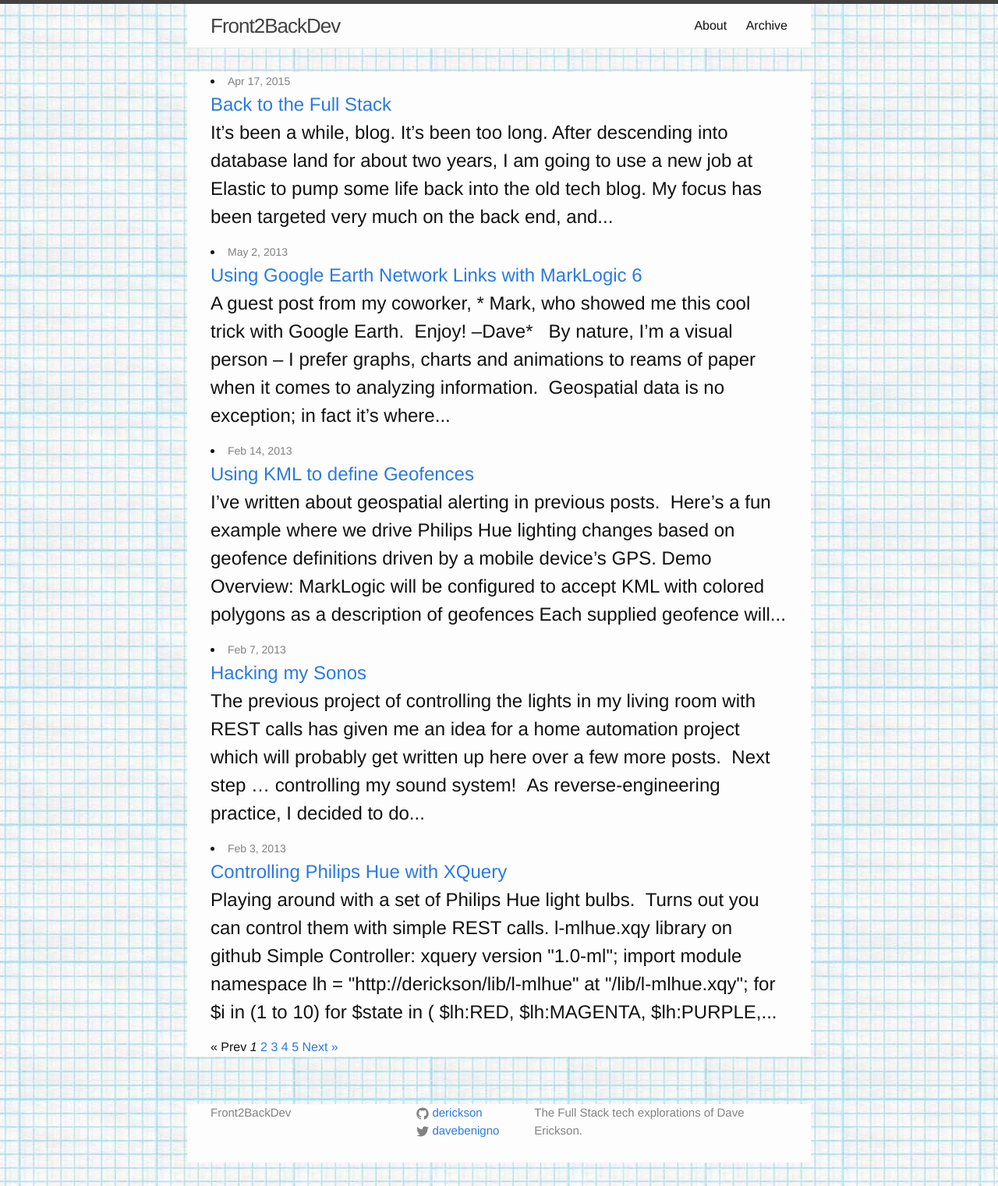
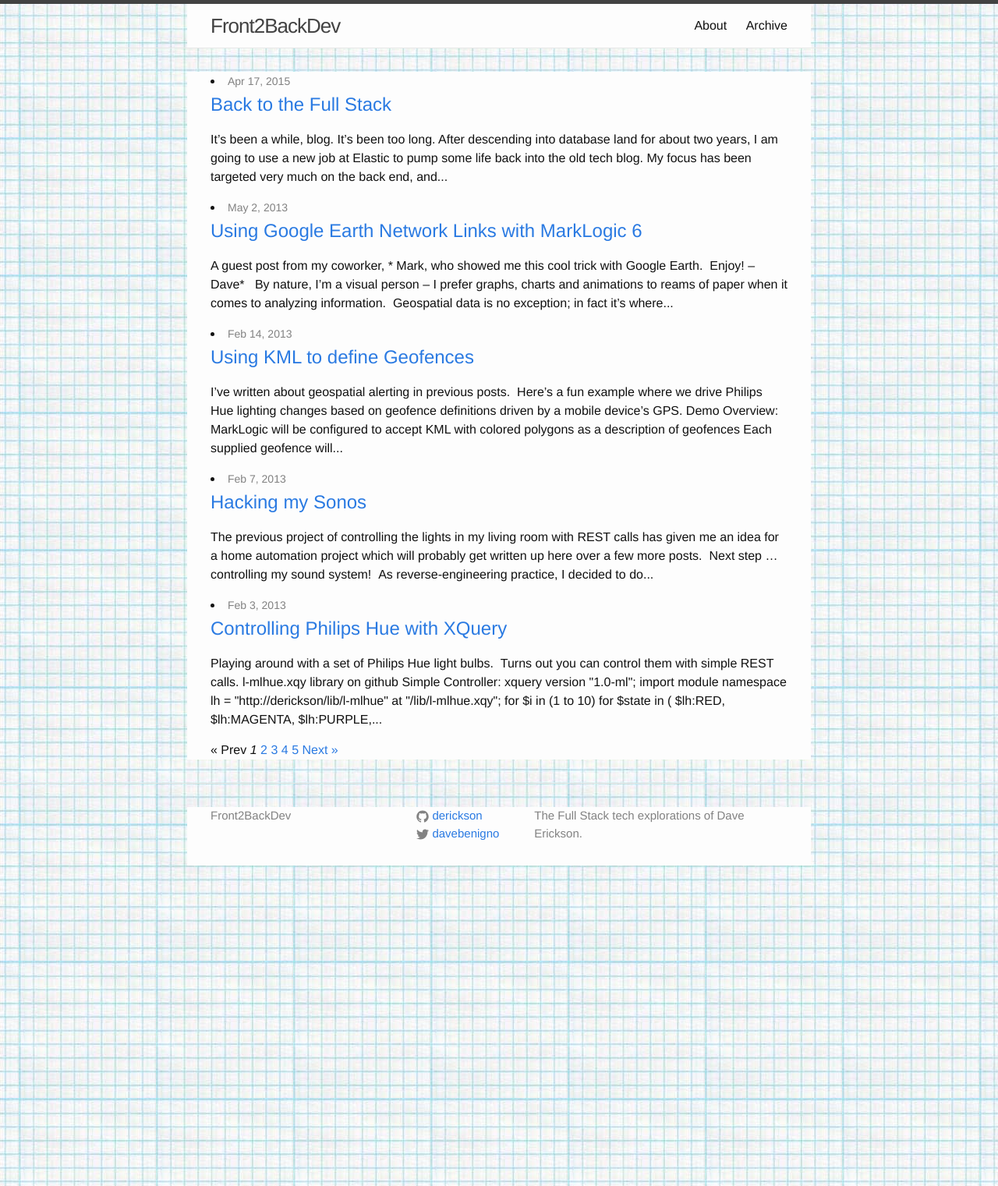
Before and after one commit to derickson/derickson.github.io, a Jekyll site: the page built from index.html, in a window 1280 px wide. Shown: the whole page at 78% size. Built offline with Jekyll 4.4.1, drawn with Linux system fonts in a browser that asks for light colours; the list of posts is cut into pages by our own code.

Commit message:
p outside of h2

```diff
--- a/index.html
+++ b/index.html
@@ -11,8 +11,8 @@
 	      <span class="post-meta">{{ post.date | date: "%b %-d, %Y" }}</span>
 	      <h2>
 	        <a class="post-link" href="{{ post.url | prepend: site.baseurl }}">{{ post.title }}</a>
-			<p>{{ post.content | strip_html | truncatewords: 50 }}</p>
 	      </h2>
+		  <p>{{ post.content | strip_html | truncatewords: 50 }}</p>
 	    </li>
 	{% endfor %}
 
```
